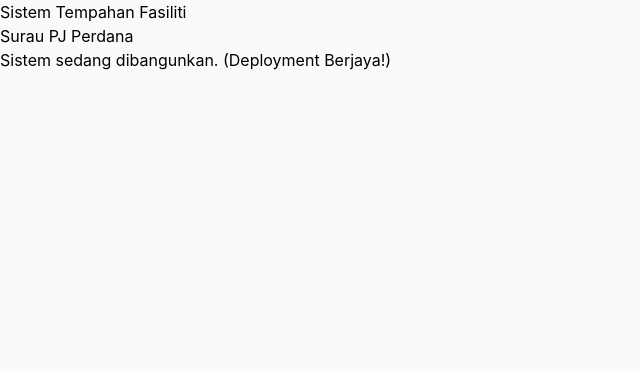
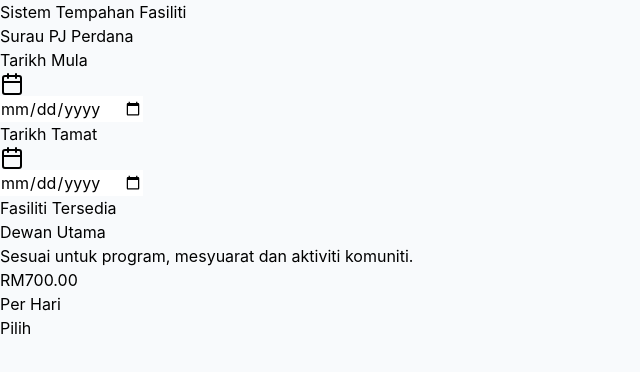
Before and after one commit to suraupjp/tempah-fasiliti, a React (Vite) app: page / in a window 1280 px wide. Shown: the top 372 px of the page, without its empty margins (0-640 px from the left). Built offline with nearby package versions, Linux system fonts and the light colour scheme.

Commit message:
Update App.tsx

```diff
--- a/src/App.tsx
+++ b/src/App.tsx
@@ -1,29 +1,11 @@
 import { BrowserRouter as Router, Routes, Route } from 'react-router-dom';
+import LandingPage from './pages/public/LandingPage';
 
 function App() {
   return (
     <Router>
       <Routes>
-        {/* Paparan sementara untuk pastikan deployment berjaya */}
-        <Route path="/" element={
-          <div className="min-h-screen flex flex-col items-center justify-center bg-slate-50 p-4">
-            <h1 className="text-4xl md:text-5xl font-bold text-slate-900 text-center mb-4">
-              Sistem Tempahan Fasiliti
-            </h1>
-            <h2 className="text-2xl text-blue-600 font-semibold mb-8">
-              Surau PJ Perdana
-            </h2>
-            <p className="text-slate-500 bg-white p-4 rounded-lg shadow-sm border border-slate-200">
-              Sistem sedang dibangunkan. (Deployment Berjaya!)
-            </p>
-          </div>
-        } />
-
-        {/* Laluan ini akan diaktifkan apabila komponen siap dibina: */}
-        {/* <Route path="/" element={<LandingPage />} /> */}
-        {/* <Route path="/semak-status" element={<StatusLookup />} /> */}
-        {/* <Route path="/ajk/login" element={<AjkLogin />} /> */}
-        {/* <Route path="/admin/*" element={<AdminDashboard />} /> */}
+        <Route path="/" element={<LandingPage />} />
       </Routes>
     </Router>
   );
```
